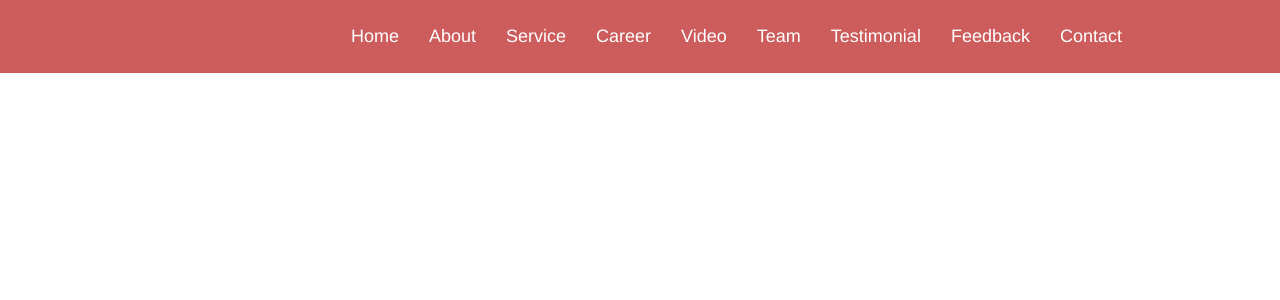
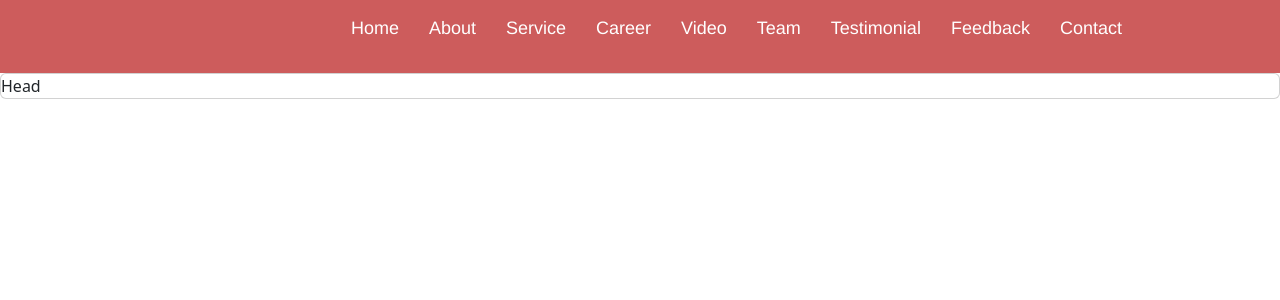
Before and after one commit to brainconnect93/personal-portfolio, a React (Create React App) app: page / in a window 1280 px wide. Shown: the top 300 px of the page. Built offline with nearby package versions, Linux system fonts and the light colour scheme.

Commit message:
Install bootstrap and start the home section

```diff
--- a/package.json
+++ b/package.json
@@ -6,6 +6,7 @@
     "@testing-library/jest-dom": "^5.16.5",
     "@testing-library/react": "^13.3.0",
     "@testing-library/user-event": "^13.5.0",
+    "bootstrap": "^5.2.0",
     "react": "^18.2.0",
     "react-dom": "^18.2.0",
     "react-scripts": "5.0.1",
--- a/public/index.html
+++ b/public/index.html
@@ -10,6 +10,10 @@
 		content="Web site created using create-react-app"
 	/>
 	<title>React App</title>
+	<link href="https://cdn.jsdelivr.net/npm/bootstrap@5.2.0/dist/css/bootstrap.min.css" rel="stylesheet" integrity="sha384-gH2yIJqKdNHPEq0n4Mqa/HGKIhSkIHeL5AyhkYV8i59U5AR6csBvApHHNl/vI1Bx" crossorigin="anonymous">
+
+	<script src="https://cdn.jsdelivr.net/npm/@popperjs/core@2.11.5/dist/umd/popper.min.js" integrity="sha384-Xe+8cL9oJa6tN/veChSP7q+mnSPaj5Bcu9mPX5F5xIGE0DVittaqT5lorf0EI7Vk" crossorigin="anonymous"></script>
+	<script src="https://cdn.jsdelivr.net/npm/bootstrap@5.2.0/dist/js/bootstrap.min.js" integrity="sha384-ODmDIVzN+pFdexxHEHFBQH3/9/vQ9uori45z4JjnFsRydbmQbmL5t1tQ0culUzyK" crossorigin="anonymous"></script>
 </head>
 <body>
 	<noscript>You need to enable JavaScript to run this app.</noscript>
--- a/src/App.js
+++ b/src/App.js
@@ -1,8 +1,14 @@
 import React from 'react';
 import Navbar from './components/Navbar/Navbar';
+import Head from './components/Head/Head';
 
-const App = () => (
-  <Navbar />
-);
+const App = () => {
+  return (
+	<>
+	  <Navbar />
+	  <Head />
+	</>
+  );
+}
 
 export default App;
--- /dev/null
+++ b/src/components/Head/Head.js
@@ -0,0 +1,10 @@
+import React from 'react';
+import './head.css';
+
+const Head = () => {
+  return (
+    <div className="card"> Head</div>
+  )
+}
+
+export default Head;
```
Also changed, not shown: src/Images/dubai.jpg (added), src/components/Head/head.css (added), src/components/Navbar/Navbar.css (line endings or trailing spaces), 1 other file (tests, documents, lock files or other folders).
